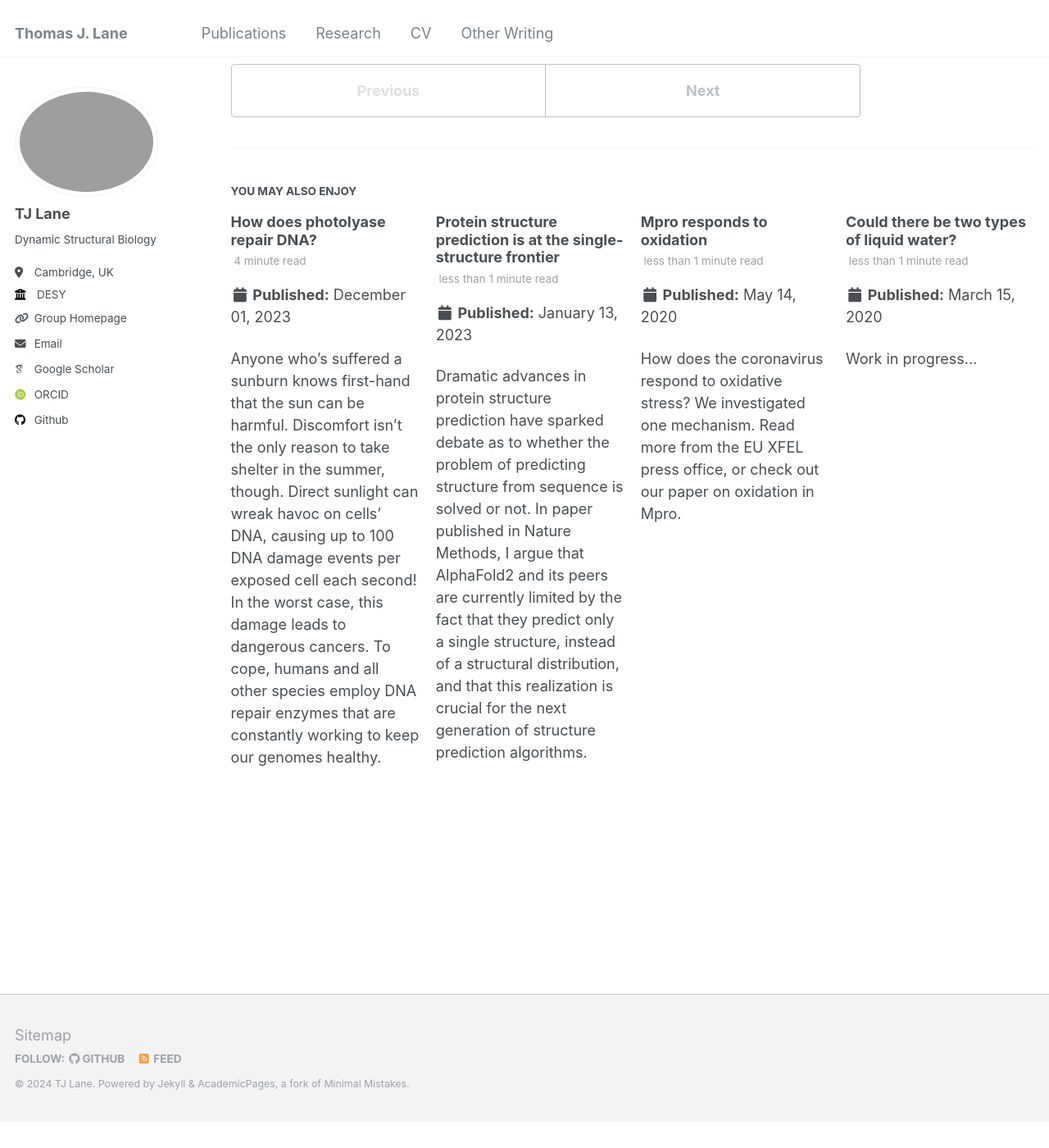
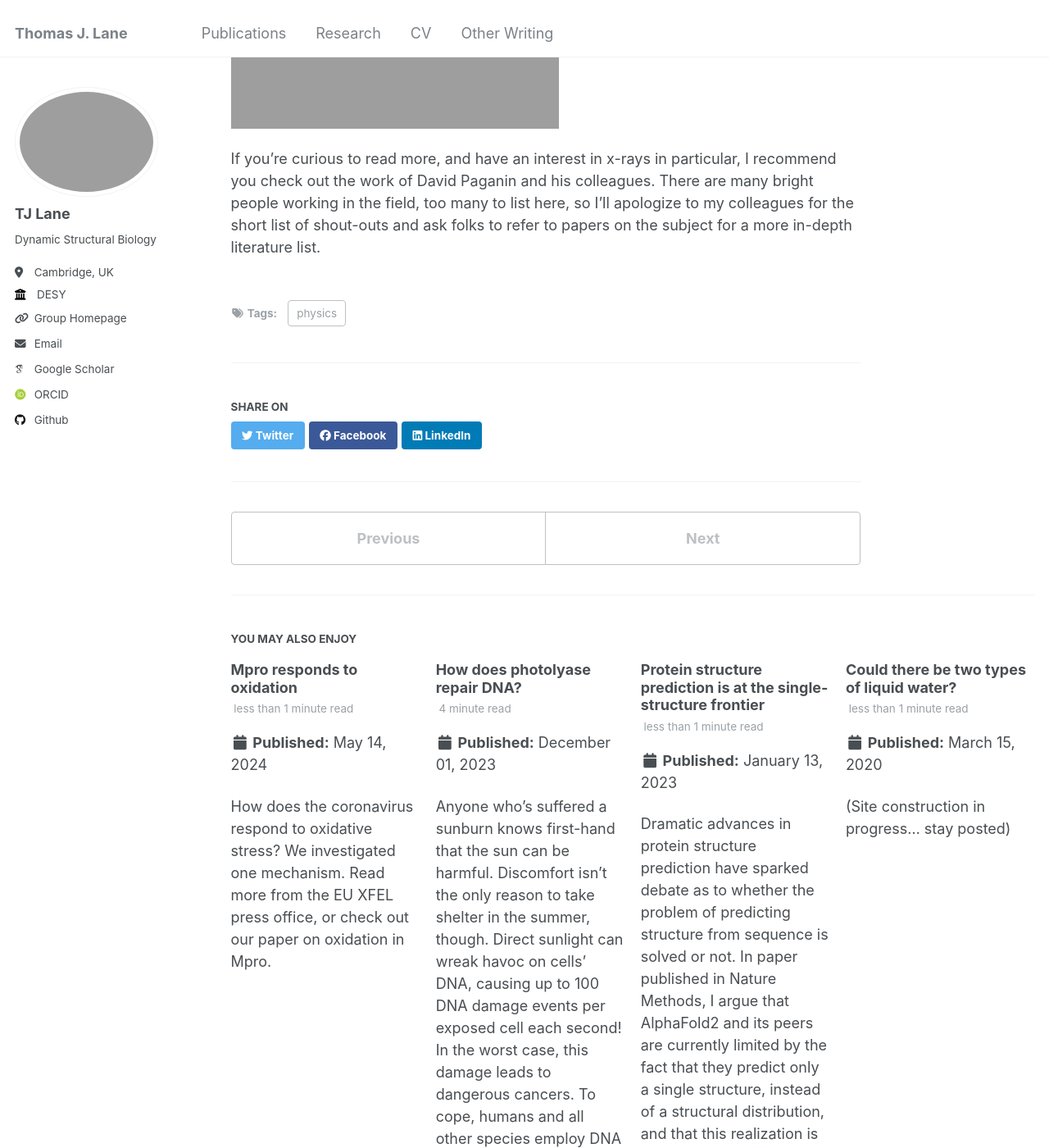
Before and after one commit to tjlane/tjlane.github.io, a Jekyll site: the page built from _posts/2020-03-15-ghost-imaging.md, in a window 1280 px wide and 1400 px high, scrolled down 1913 px. Shown: the whole window at 82% size. Built offline with Jekyll 4.4.1, drawn with Linux system fonts in a browser that asks for light colours; some web fonts are replaced; before the commit the page ends 3281 px from its top, so only the background shows below that; some of the changed text lies outside the part shown.

Commit message:
post content

```diff
--- a/_posts/2020-03-15-ghost-imaging.md
+++ b/_posts/2020-03-15-ghost-imaging.md
@@ -23,6 +23,6 @@
 
 So, should you try ghost imaging? [We wrote a paper](https://opg.optica.org/oe/fulltext.cfm?uri=oe-28-5-5898&id=427611) that simply used classic results in linear regression to answer this question in a general case, and weigh the merits of raster scanning, multiplexing, and ghost imaging – illustrated below – for your application.
 
-[ INSERT PHOTO ]
+![ghost imaging sampling schemes](https://tjlane.github.io/files/ghost_imaging_sampling.jpg)
 
 If you’re curious to read more, and have an interest in x-rays in particular, I recommend you check out the work of David Paganin and his colleagues. There are many bright people working in the field, too many to list here, so I’ll apologize to my colleagues for the short list of shout-outs and ask folks to refer to papers on the subject for a more in-depth literature list.
--- a/_posts/2020-05-01-two-kinds-of-water.md
+++ b/_posts/2020-05-01-two-kinds-of-water.md
@@ -6,4 +6,4 @@
   - physics
 ---
 
-Work in progress...
+(Site construction in progress... stay posted)
--- a/_posts/2024-05-14-mpro-oxidation.md
+++ b/_posts/2024-05-14-mpro-oxidation.md
@@ -1,6 +1,6 @@
 ---
 title: 'Mpro responds to oxidation'
-date: 2020-05-14
+date: 2024-05-14
 permalink: /posts/2024/mpro-oxidation/
 tags:
   - biology
```
Also changed, not shown: other parts of _posts/2020-03-15-ghost-imaging.md (+1 -1 lines), _posts/2019-02-01-protein-folding.md (added, +9 -0 lines), files/ghost-imaging.png (added), 1 other file.
